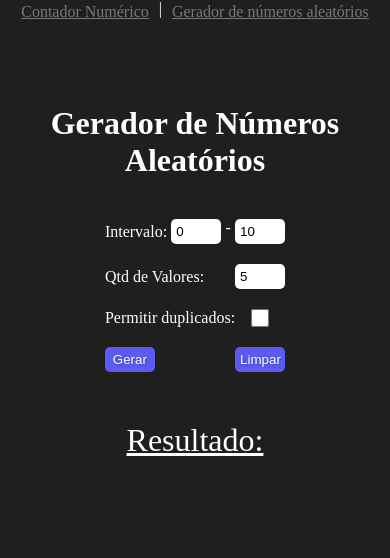
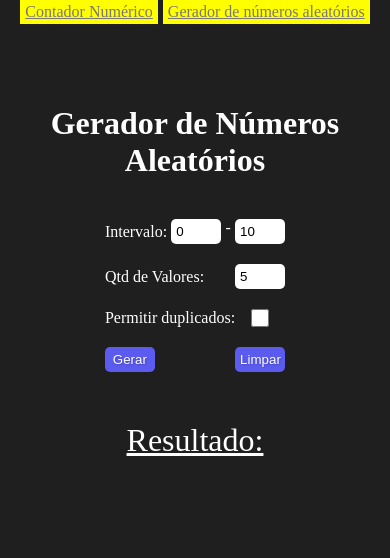
Before and after one commit to lfalvespe/numeros-aleatorios-js, a website: page index.html in a window 390 px wide. Shown: the top 558 px of the page. Drawn offline with Linux system fonts and the light colour scheme.

Commit message:
media querie do nav ajustada para mobile

```diff
--- a/index.html
+++ b/index.html
@@ -10,7 +10,7 @@
   <body>
     <nav>
       <a href="https://contador-reactjs.vercel.app/" target="_blank">Contador Numérico</a>
-      <div>|</div>
+
       <a href="">Gerador de números aleatórios</a>
     </nav>
     <header>
--- a/styles.css
+++ b/styles.css
@@ -24,6 +24,8 @@ nav {
 
 nav a {
     padding: 3px 5px;
+    text-align: center;
+    background-color: yellow;
 }
 
 nav a:hover {
@@ -143,7 +145,7 @@ footer {
         width: 90%;
     }
     nav {
-        width: 100%;
+        /* width: 100%; */
         justify-content:center;
         right: unset;
     }
```
